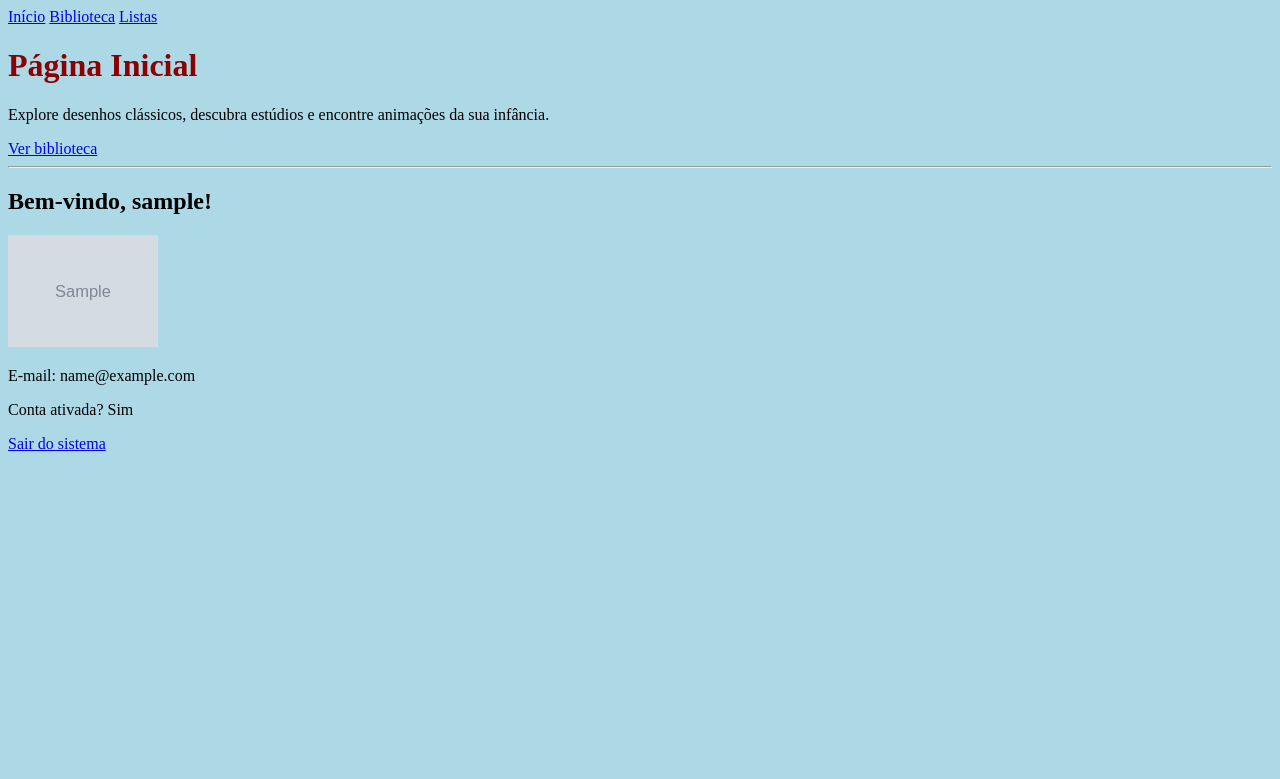
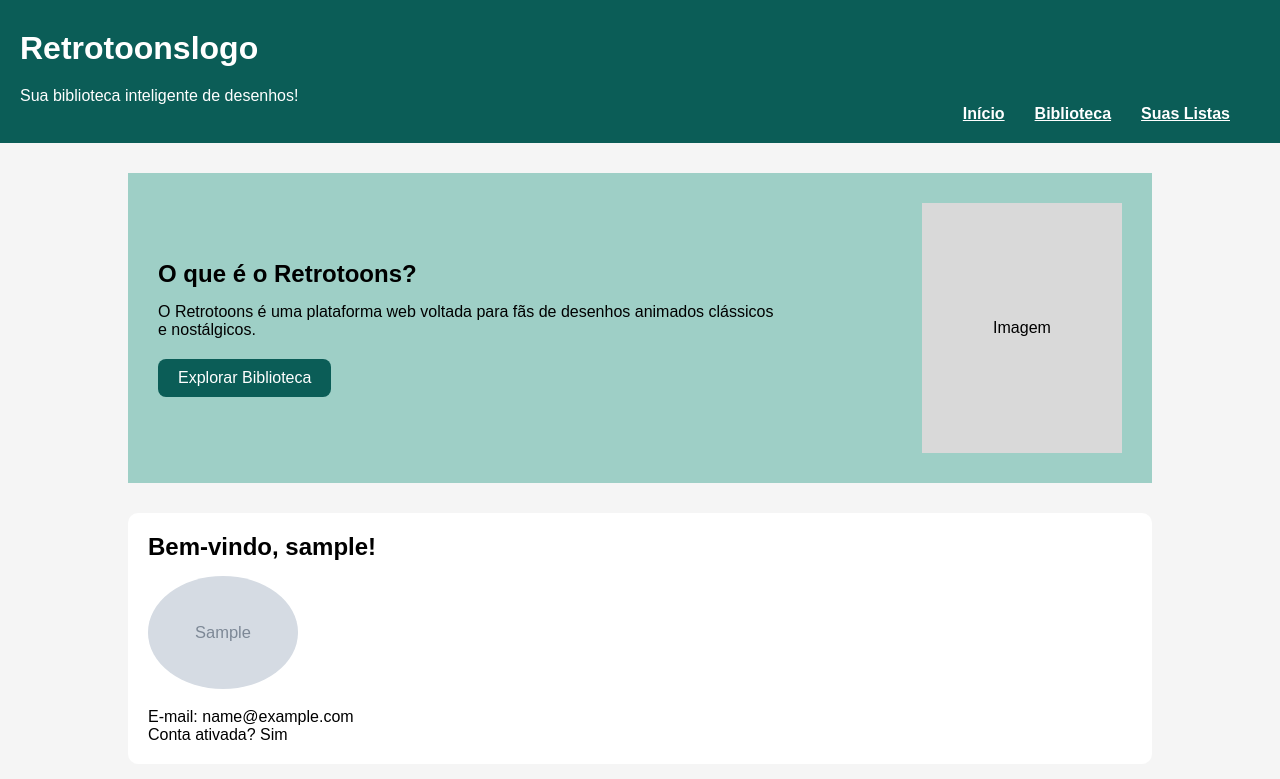
Before and after one commit to murilo-neto26/projetowebII2026.1, a Django app: page /home/ in a window 1280 px wide. Shown: the top 779 px of the page. Run offline with Django 5.2, Linux system fonts and the light colour scheme; a user stored in the database is signed in; tables that the repository leaves empty hold one stand-in row (values such as "Sample post"); grey boxes marked "Sample" are stand-in pictures.

Commit message:
Salva alteracoes locais antes do pull

```diff
--- a/desenhos/static/css/style.css
+++ b/desenhos/static/css/style.css
@@ -1,7 +1,115 @@
-body {
-    background-color : lightblue;
+
+
+*{
+    margin:0;
+    padding:0;
+    box-sizing:border-box;
 }
 
-h1 {
-    color: darkred;
+body{
+    background:#f5f5f5;
+    font-family:Arial, sans-serif;
 }
+
+/* CABEÇALHO */
+
+header{
+    background:#0b5d57;
+    color:white;
+    padding:20px;
+}
+
+.logo{
+    font-size:32px;
+    font-weight:bold;
+    text-align:left;
+    margin-top:10px;
+}
+
+.subtitulo{
+    text-align:left;
+    margin-top:20px;
+
+}
+
+.menu{
+   display:flex;
+    justify-content:flex-end;
+}
+
+.menu a{
+    color:white;
+    font-weight:bold;
+    GAP:10px;
+    margin-right:30px;
+}
+
+/* CONTEÚDO */
+
+main{
+    width:80%;
+    margin:auto;
+    margin-top:30px;
+}
+
+.sobre{
+    background:#9ecfc6;
+    padding:30px;
+
+    display:flex;
+    justify-content:space-between;
+    align-items:center;
+}
+
+.texto{
+    width:65%;
+}
+
+.texto h2{
+    margin-bottom:15px;
+}
+
+.imagem-lateral{
+    width:200px;
+    height:250px;
+    background:#d9d9d9;
+
+    display:flex;
+    align-items:center;
+    justify-content:center;
+}
+
+.botao{
+    display:inline-block;
+    margin-top:20px;
+    background:#0b5d57;
+    color:white;
+    text-decoration:none;
+    padding:10px 20px;
+    border-radius:8px;
+}
+
+.usuario{
+    margin-top:30px;
+    background:white;
+    padding:20px;
+    border-radius:10px;
+}
+
+.foto-perfil{
+    width:150px;
+    border-radius:50%;
+    margin:15px 0;
+}
+.acoes-lista{
+    display:flex;
+    justify-content:center;
+    margin:20px 0;
+}
+.btn-lista{
+    display:inline-block;
+    background:#0b5d57;
+    color:white;
+    padding:12px 20px;
+    border-radius:20px;
+}
--- a/desenhos/templates/desenhos/base.html
+++ b/desenhos/templates/desenhos/base.html
@@ -3,21 +3,38 @@
 <html lang="pt-br">
 <head>
     <meta charset="UTF-8">
-    <title>
-        {% block title %}
-        {% endblock %}
-    </title>
+    <title>{% block title %}{% endblock %}</title>
+
     <link rel="stylesheet" href="{% static 'css/style.css' %}">
 </head>
 <body>
-    <nav>
+
+<header>
+
+    <div class="logo">
+        {% block logo %}
+            Retrotoonslogo
+        {% endblock %}
+    </div>
+
+    <p class="subtitulo">
+        {% block subtitulo %}
+            Sua biblioteca inteligente de desenhos!
+        {% endblock %}
+    </p>
+
+    <nav class="menu">
         <a href="{% url 'home' %}">Início</a>
         <a href="{% url 'biblioteca' %}">Biblioteca</a>
-        <a href="{% url 'lista' %}">Listas</a>
+        <a href="{% url 'lista' %}">Suas Listas</a>
     </nav>
-    <main>
-        {% block content %}
-        {% endblock %}
-    </main>
+
+</header>
+
+<main>
+    {% block content %}
+    {% endblock %}
+</main>
+
 </body>
 </html>
--- a/desenhos/templates/desenhos/criar_lista.html
+++ b/desenhos/templates/desenhos/criar_lista.html
@@ -3,7 +3,7 @@
 Criar Lista
 {% endblock %}
 {% block content %}
-<h1>Criar Lista</h1>
+<nav>><h1>Criar Lista</h1></nav>
 <form method="post">
     {% csrf_token %}
     {{ form.as_p }}
--- a/desenhos/templates/desenhos/home.html
+++ b/desenhos/templates/desenhos/home.html
@@ -1,25 +1,35 @@
 {% extends 'desenhos/base.html' %}
+
 {% block title %}
 Início
 {% endblock %}
+
 {% block content %}
-<h1>Página Inicial</h1>
+
+<section class="sobre">
+    <div class="texto">
+        <h2>O que é o Retrotoons?</h2>
+
         <p>
-    Explore desenhos clássicos, descubra estúdios
-    e encontre animações da sua infância.
+            O Retrotoons é uma plataforma web voltada para fãs de desenhos
+            animados clássicos e nostálgicos.
         </p>
-<a href="{% url 'biblioteca' %}">Ver biblioteca</a>
 
-<hr>
+        <a class="botao" href="{% url 'biblioteca' %}">
+            Explorar Biblioteca
+        </a>
+    </div>
 
+    <div class="imagem-lateral">
+        Imagem
+    </div>
+</section>
+
+<section class="usuario">
     <h2>Bem-vindo, {{ user.username }}!</h2>
 
     {% if user.perfil.foto %}
-    <img src="{{ user.perfil.foto.url }}" width="150">
-{% else %}
-    <p>
-        <em>Nenhuma foto de perfil cadastrada</em>
-    </p>
+        <img src="{{ user.perfil.foto.url }}" class="foto-perfil">
     {% endif %}
 
     <p>E-mail: {{ user.email }}</p>
@@ -28,6 +38,6 @@ Início
         Conta ativada?
         {{ user.perfil.email_confirmado|yesno:"Sim,Não" }}
     </p>
+</section>
 
-<a href="{% url 'logout' %}"> Sair do sistema </a>
 {% endblock %}
--- a/desenhos/views.py
+++ b/desenhos/views.py
@@ -54,6 +54,7 @@ def cadastrar(request):
                 foto=form.cleaned_data['foto']
             )
             token = default_token_generator.make_token(user)
+            print("TOKEN GERADO:", token)
             uid = urlsafe_base64_encode(force_bytes(user.pk))
             link = f'http://localhost:8000/ativar/{uid}/{token}/'
             send_mail(
@@ -75,6 +76,17 @@ def ativar_conta(request, uidb64, token):
         user = User.objects.get(pk=uid)
     except (TypeError, ValueError, OverflowError, User.DoesNotExist):
         user = None
+    print("UID:", uid)
+    print("TOKEN:", token)
+    print("USER:", user)
+    print("TOKEN RECEBIDO:", token)
+
+    resultado = default_token_generator.check_token(user, token)
+
+    print("TOKEN VALIDO?", resultado)
+    resultado = default_token_generator.check_token(user, token)
+
+    print("TOKEN VALIDO?", resultado)
     if user is not None and default_token_generator.check_token(user, token):
         perfil = user.perfil
         perfil.email_confirmado = True
```
Also changed, not shown: desenhos/templates/desenhos/aguardando_confirmacao.html (+29 -1 lines), desenhos/templates/desenhos/biblioteca.html (+10 -1 lines), desenhos/templates/desenhos/lista.html (+21 -29 lines). Lines whose indentation alone changed are shown as unchanged.
